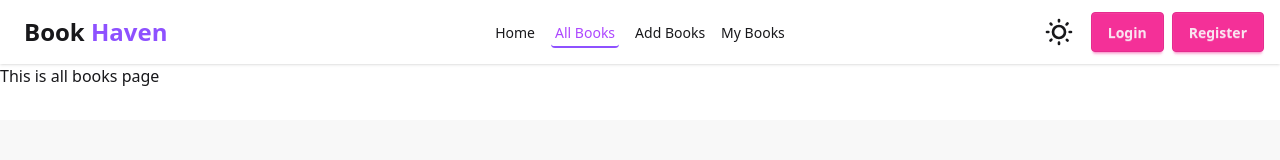
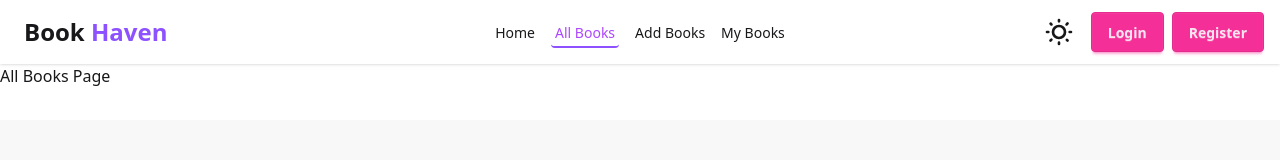
Before and after one commit to Hasib473/Book-Haven-Client, a React (Vite) app: page /all-books in a window 1280 px wide. Shown: the top 160 px of the page. Built offline with nearby package versions, Linux system fonts and the light colour scheme; no server answers.

Commit message:
adding updated all book pages

```diff
--- a/src/Pages/AllBooks.jsx
+++ b/src/Pages/AllBooks.jsx
@@ -3,7 +3,7 @@ import React from 'react';
 const AllBooks = () => {
   return (
     <div>
-      <h1>This is all books page </h1>
+      <p>All Books Page</p>
     </div>
   );
 };
```
